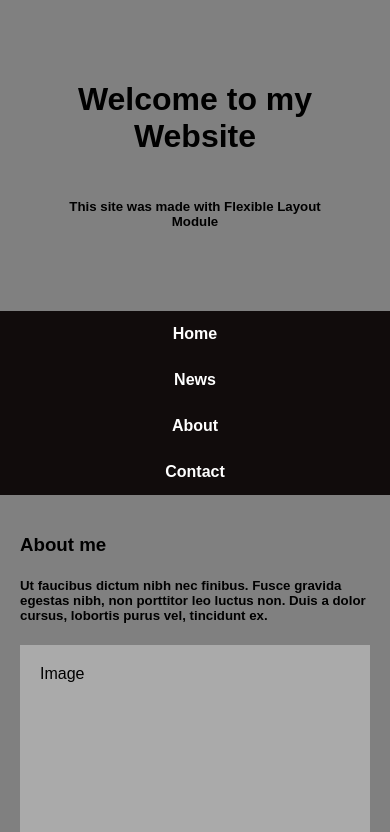
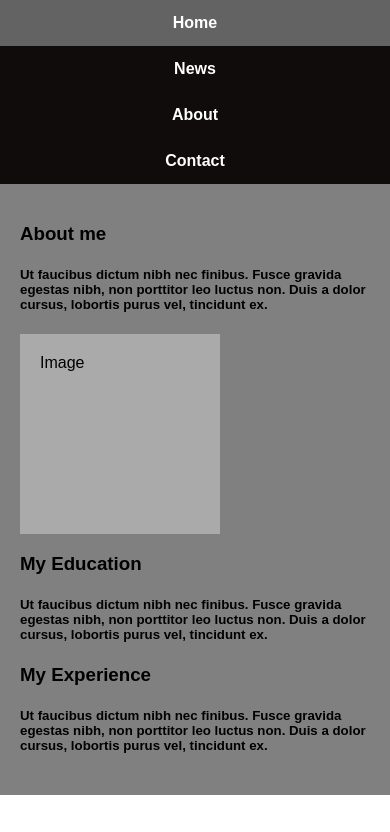
Before and after one commit to miroslav-septim/development, a plain HTML site: page flex_responsive.html in a window 390 px wide. Shown: the top 832 px of the page. Drawn offline with Linux system fonts and the light colour scheme.

Commit message:
improved responsivness

```diff
--- a/flex_responsive.html
+++ b/flex_responsive.html
@@ -1,18 +1,13 @@
 <!DOCTYPE html>
-<html>
+<html lang="en-US">
 <head>
     <title>Flexible Layout Website</title>
     <meta charset="UTF-8">
     <meta name="viewport" content="width=device-width, initial-scale=1">
     <link rel="stylesheet" href="style.css">
+    <script src="" defer></script>
 </head>
 <body>
-
-<!-- Header -->
-<div class="header">
-    <h1>Welcome to my Website</h1>
-    <h5>This site was made with Flexible Layout Module</h5>
-</div>
 
 <!-- Navbar -->
 <div class="navbar">
@@ -41,14 +36,17 @@
         <h2>News_1</h2>
         <h5>Ut faucibus dictum nibh nec finibus. Fusce gravida egestas nibh, non porttitor leo luctus non. Duis a dolor cursus, lobortis purus vel, tincidunt ex. </h5>
         <div class="fakeimg" style="height:200px;">Image</div>
+        <p>Ut faucibus dictum nibh nec finibus. Fusce gravida egestas nibh, non porttitor leo luctus non. Duis a dolor cursus</p>
 
         <h2>News_2</h2>
         <h5>Ut faucibus dictum nibh nec finibus. Fusce gravida egestas nibh, non porttitor leo luctus non. Duis a dolor cursus, lobortis purus vel, tincidunt ex. </h5>
         <div class="fakeimg" style="height:200px;">Image</div>
+        <p>Ut faucibus dictum nibh nec finibus. Fusce gravida egestas nibh, non porttitor leo luctus non. Duis a dolor cursus</p>
 
         <h2>News_3</h2>
         <h5>Ut faucibus dictum nibh nec finibus. Fusce gravida egestas nibh, non porttitor leo luctus non. Duis a dolor cursus, lobortis purus vel, tincidunt ex. </h5>
         <div class="fakeimg" style="height:200px;">Image</div>
+        <p>Ut faucibus dictum nibh nec finibus. Fusce gravida egestas nibh, non porttitor leo luctus non. Duis a dolor cursus</p>
     </div>
 
 <!-- Footer -->
--- a/style.css
+++ b/style.css
@@ -7,18 +7,11 @@
     margin: 0;
   }
 
-.header {
-   display: flex;
-   padding: 60px;
-   text-align: center;
-   flex-direction: column;
-   background-color: gray;
-}
 
 .navbar {
   display: flex;
+  background-color: rgba(17, 12, 12, 1);
   justify-content: center;
-  background-color: rgb(17, 12, 12);
 }
 
 .navbar a {
@@ -41,7 +34,9 @@
 
 .fakeimg {
   background-color: #aaa;
-  width: 100%;
+  max-width: 100%;
+  width: 200px;
+  height: 100px;;
   padding: 20px;
 }
 
```
